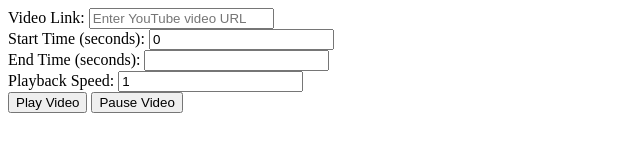
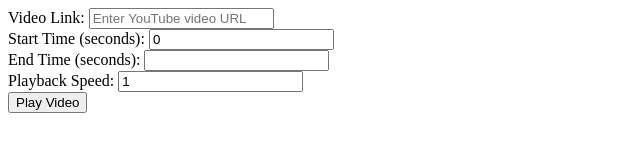
Before and after one commit to CodeBrat/CodeBrat.github.io, a plain HTML site: page index.html in a window 1280 px wide. Both pictures are taken after a click on the button "Play Video". Shown: the whole page, without its empty margins (0-640 px from the left). Drawn offline with Linux system fonts and the light colour scheme.

Commit message:
Update index.html

```diff
--- a/index.html
+++ b/index.html
@@ -20,7 +20,6 @@
   <input type="number" id="playbackSpeed" step="0.1" value="1">
   <br>
   <button onclick="playVideo()">Play Video</button>
-  <button onclick="pauseVideo()">Pause Video</button>
 
   <div id="player"></div>
 
@@ -66,7 +65,7 @@
       if (!videoLink || isNaN(startTime) || isNaN(endTime) || isNaN(playbackSpeed)) {
         alert("Please enter valid values.");
         return;
-      }
+      } else {
         clearInterval(interval);
         interval = setInterval(() => {
           const currentTime = player.getCurrentTime();
@@ -76,10 +75,6 @@
         }, 1000);
       }
 
-    function pauseVideo() {
-        if (player && player.pauseVideo) {
-            player.pauseVideo();
-        }
     }
 
     function extractVideoId(url) {
```
Lines whose indentation alone changed are shown as unchanged.
